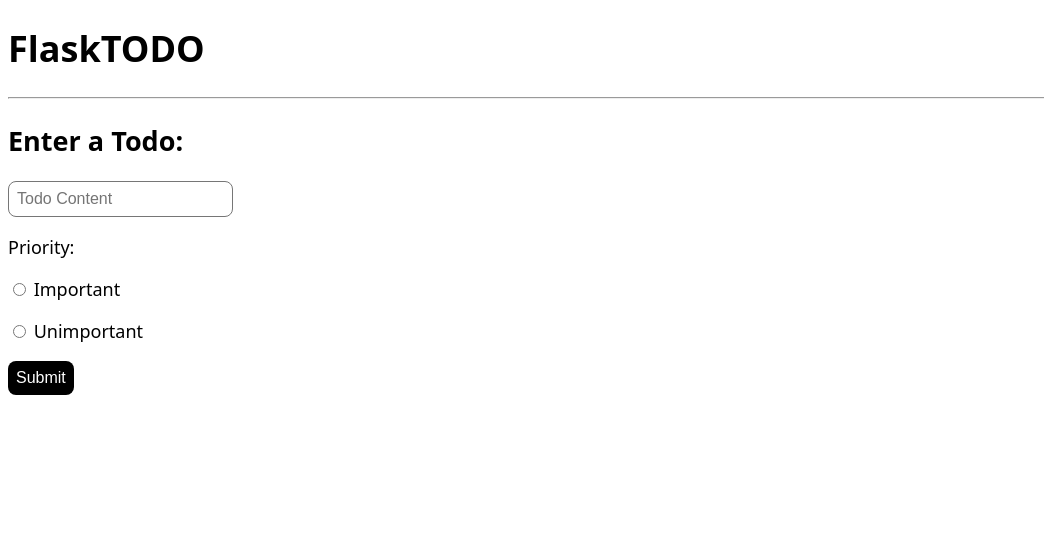
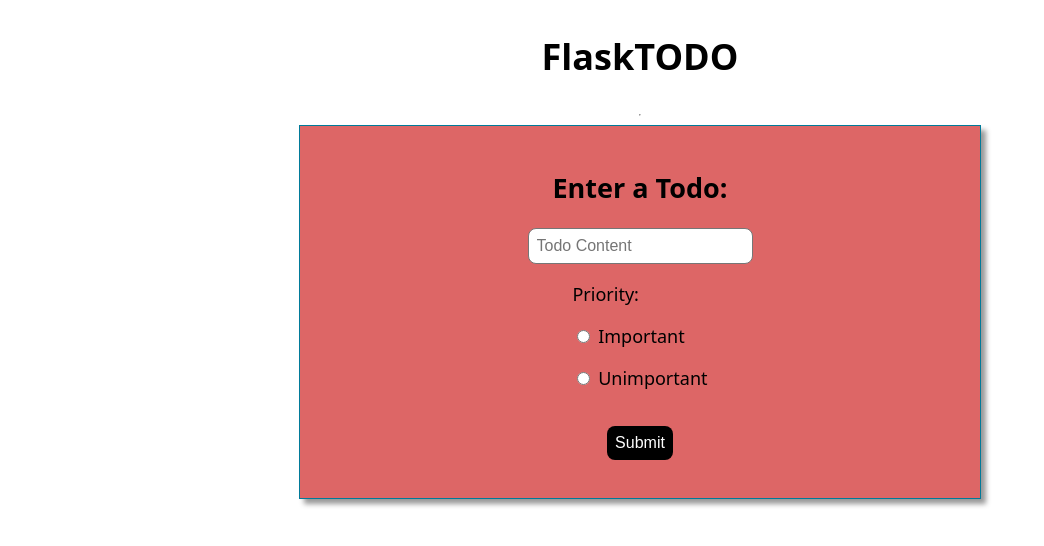
Before and after one commit to lougoncharenko/Flask_app_mongo_database, a Flask app: page / in a window 1280 px wide. Shown: the top 546 px of the page, without its empty margins (0-1044 px from the left). Run offline with Flask 2, Linux system fonts and the light colour scheme.

Commit message:
styled form box

```diff
--- a/static/styles.css
+++ b/static/styles.css
@@ -1,6 +1,26 @@
 body {
 	font-family: system-ui, -apple-system, BlinkMacSystemFont, 'Segoe UI', Roboto, Oxygen, Ubuntu, Cantarell, 'Open Sans', 'Helvetica Neue', sans-serif;
 	font-size: 18px;
+    display: flex;
+    flex-direction: column;
+    align-items: center;
+
+}
+
+h1 {
+    text-align: center;
+}
+
+
+form {
+    background-color: rgb(221, 102, 102);
+    border: 1px solid #007a99;
+    box-shadow: 5px 5px 5px #999;
+    padding: 20px;
+    width: 50vw;
+    display: flex;
+    flex-direction: column;
+    align-items: center;
 }
 
 .todo {
```
